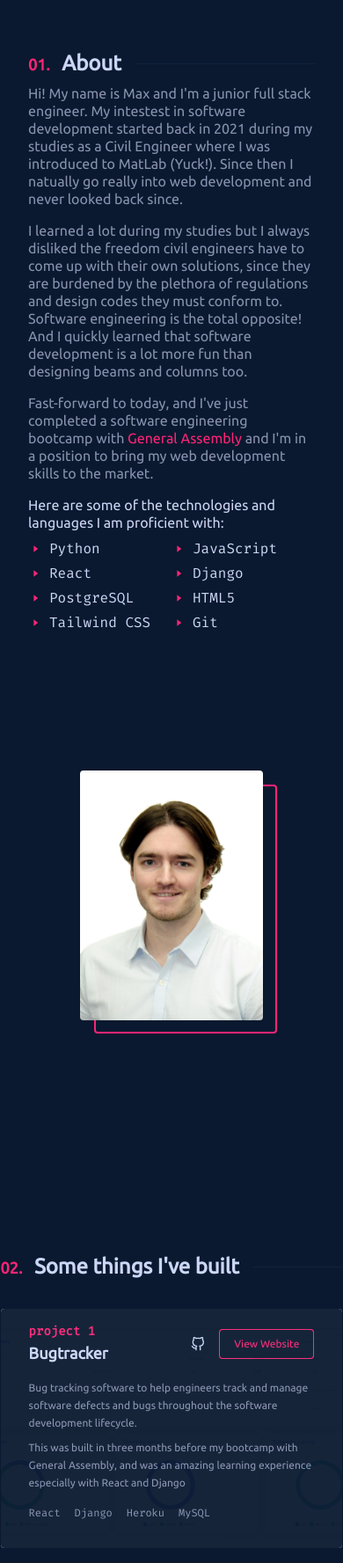
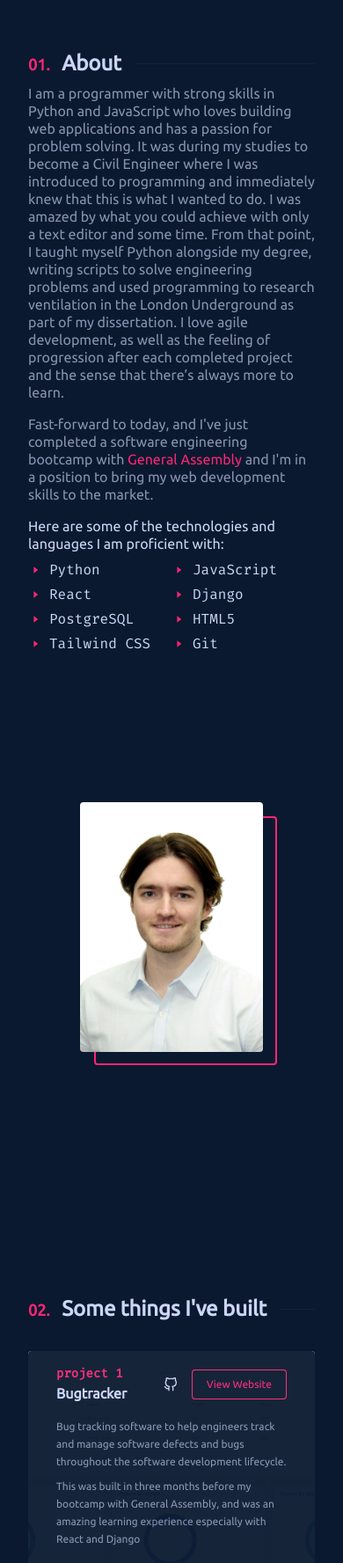
Before and after one commit to maxim-pre/my-portfolio, a React (Create React App) app: page / in a window 390 px wide. Shown: the part 868-2645 px from the top of the page at 88% size. Built offline with nearby package versions, Linux system fonts and the light colour scheme.

Commit message:
fix bug where mobile project cards weren't resizing on small screens

```diff
--- a/src/App.js
+++ b/src/App.js
@@ -21,6 +21,8 @@ function App() {
       setScrollDirection("up");
     } else if (y < window.scrollY) {
       setScrollDirection("down");
+    } else if (y === 0) {
+      setScrollDirection("up");
     }
     setY(window.scrollY);
   };
@@ -35,7 +37,7 @@ function App() {
 
   window.addEventListener("scroll", handleScroll);
   return (
-    <div className="App relative">
+    <div className="App relative w-full">
       <ToastContainer />
       <Nav scroll={scrollDirection} />
       <div className="flex flex-col items-center sm:px-28 px-8">
--- a/src/components/about/about.js
+++ b/src/components/about/about.js
@@ -12,19 +12,17 @@ const About = () => {
       <div className="grid grid-rows-2 sm:grid-rows-1 grid-cols-1 sm:grid-cols-5 ">
         <div className="flex flex-col sm:col-span-3 text-left text-textNormal ">
           <p className="my-2 leading-5">
-            Hi! My name is Max and I'm a junior full stack engineer. My
-            intestest in software development started back in 2021 during my
-            studies as a Civil Engineer where I was introduced to MatLab
-            (Yuck!). Since then I natually go really into web development and
-            never looked back since.
-          </p>
-          <p className="my-2 leading-5">
-            I learned a lot during my studies but I always disliked the freedom
-            civil engineers have to come up with their own solutions, since they
-            are burdened by the plethora of regulations and design codes they
-            must conform to. Software engineering is the total opposite! And I
-            quickly learned that software development is a lot more fun than
-            designing beams and columns too.
+            I am a programmer with strong skills in Python and JavaScript who
+            loves building web applications and has a passion for problem
+            solving. It was during my studies to become a Civil Engineer where I
+            was introduced to programming and immediately knew that this is what
+            I wanted to do. I was amazed by what you could achieve with only a
+            text editor and some time. From that point, I taught myself Python
+            alongside my degree, writing scripts to solve engineering problems
+            and used programming to research ventilation in the London
+            Underground as part of my dissertation. I love agile development, as
+            well as the feeling of progression after each completed project and
+            the sense that there’s always more to learn.
           </p>
           <p className="my-2 leading-5">
             Fast-forward to today, and I've just completed a software
--- a/src/components/common/sectionHeader.js
+++ b/src/components/common/sectionHeader.js
@@ -4,7 +4,7 @@ const SectionHeader = ({ number, text }) => {
       <h1 className="text-textLight text-2xl font-bold">
         <span className="text-neonPink mr-2 text-lg">0{number}.</span> {text}
       </h1>
-      <div className="w-10 bg-[#112240] h-[1px] ml-4 flex-grow"></div>
+      <div className="bg-[#112240] h-[1px] ml-4 flex-grow"></div>
     </div>
   );
 };
--- a/src/components/work/mobileProjectCard.js
+++ b/src/components/work/mobileProjectCard.js
@@ -3,7 +3,7 @@ import Button from "../../components/common/button";
 
 const MobileProjectCard = ({ project }) => {
   return (
-    <div className="relative my-8 ">
+    <div className="relative my-8">
       <img
         alt="Project"
         src={project.img}
@@ -15,7 +15,7 @@ const MobileProjectCard = ({ project }) => {
             <h2 className="text-neonPink font-bold code text-sm text-left">
               project {project.number}
             </h2>
-            <h2 className="text-left text-lg font-bold">{project.name}</h2>
+            <h2 className="text-left font-bold">{project.name}</h2>
           </div>
 
           <div className="flex items-center justify-start">
@@ -36,15 +36,12 @@ const MobileProjectCard = ({ project }) => {
           <p className="text-xs text-left text-textNormal leading-5">
             {project.personal}
           </p>
-          <div className="flex justify-start my-4">
+          <p className="my-4 text-left text-sm text-textNormal code">
             {project.skills.map((skill, index) => {
-              return (
-                <span className="text-xs text-textNormal code mr-4" key={index}>
-                  {skill}
-                </span>
-              );
+              if (index === project.skills.length - 1) return skill;
+              return `${skill}, `;
             })}
-          </div>
+          </p>
         </div>
       </div>
     </div>
--- a/src/components/work/work.js
+++ b/src/components/work/work.js
@@ -7,9 +7,9 @@ import { Fade } from "react-awesome-reveal";
 
 const Work = () => {
   return (
-    <div className="  max-w-[1000px] text-textLight" id="Work">
+    <div className="max-w-[1000px] text-textLight" id="Work">
       <SectionHeader number={"2"} text={"Some things I've built"} />
-      <div className="sm:hidden">
+      <div className="sm:hidden relative">
         {projects.map((project, index) => {
           return <MobileProjectCard project={project} key={index} />;
         })}
```
